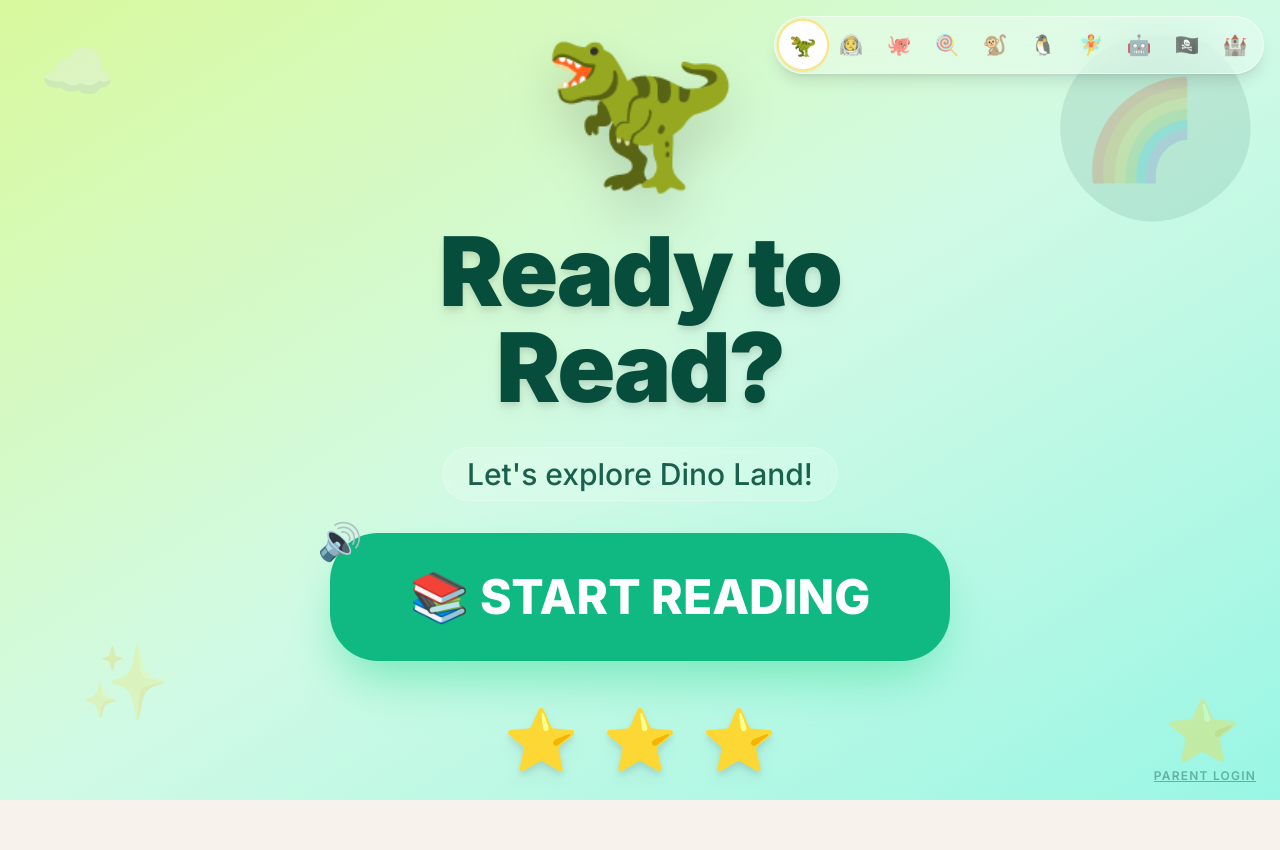
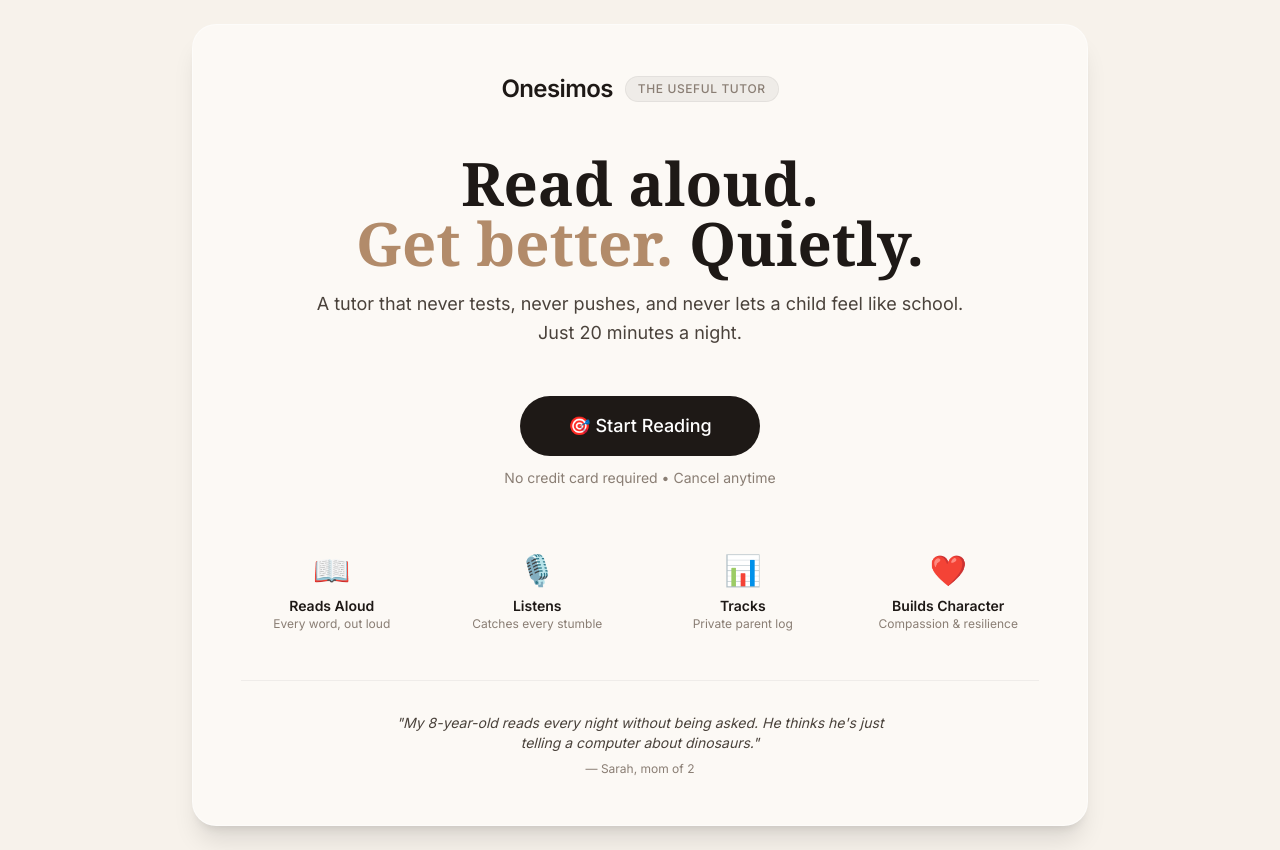
Before and after one commit to onesimoss/onesimos, a Next.js app: page / in a window 1280 px wide. Before the commit the page ends 800 px from the top, so only its background shows below. Built offline with nearby package versions, Linux system fonts and the light colour scheme.

Commit message:
Add reading screen and dashboard – update home button

```diff
--- a/app/page.tsx
+++ b/app/page.tsx
@@ -1,92 +1,77 @@
-"use client";
-import { useState } from "react";
-import Link from "next/link";
+export default function Home() {
+  return (
+    <main className="min-h-screen bg-[#f7f2eb] flex items-center justify-center p-6">
+      <div className="max-w-4xl w-full bg-[#fcf9f5] rounded-3xl shadow-xl p-12 border border-white/50 text-center">
 
-// Define a type for our theme keys
-type ThemeKey = "dino" | "space" | "ocean" | "candy" | "jungle" | "arctic" | "fairy" | "robot" | "pirate" | "castle";
-
-export default function ChildDashboard() {
-  const [theme, setTheme] = useState<ThemeKey>("dino");
-
-  // 10 Rich Theme Gradients & Mascots with TypeScript typing
-  const themes: Record<ThemeKey, { bg: string; text: string; button: string; mascot: string; name: string }> = {
-    dino: { bg: "bg-gradient-to-br from-lime-200 via-emerald-100 to-teal-200", text: "text-emerald-900", button: "bg-emerald-500 hover:bg-emerald-600 shadow-emerald-300", mascot: "🦖", name: "Dino Land" },
-    space: { bg: "bg-gradient-to-br from-indigo-900 via-purple-800 to-fuchsia-900", text: "text-white", button: "bg-fuchsia-500 hover:bg-fuchsia-600 shadow-fuchsia-900", mascot: "👨‍🚀", name: "Space Zone" },
-    ocean: { bg: "bg-gradient-to-br from-cyan-300 via-blue-400 to-indigo-400", text: "text-blue-950", button: "bg-blue-600 hover:bg-blue-700 shadow-blue-300", mascot: "🐙", name: "Ocean World" },
-    candy: { bg: "bg-gradient-to-br from-pink-300 via-rose-200 to-orange-200", text: "text-rose-900", button: "bg-rose-500 hover:bg-rose-600 shadow-rose-300", mascot: "🍭", name: "Candy Land" },
-    jungle: { bg: "bg-gradient-to-br from-yellow-200 via-amber-200 to-green-300", text: "text-amber-900", button: "bg-amber-500 hover:bg-amber-600 shadow-amber-300", mascot: "🐒", name: "Jungle Boogie" },
-    arctic: { bg: "bg-gradient-to-br from-blue-100 via-slate-100 to-purple-200", text: "text-slate-800", button: "bg-slate-600 hover:bg-slate-700 shadow-slate-300", mascot: "🐧", name: "Arctic Pals" },
-    fairy: { bg: "bg-gradient-to-br from-purple-200 via-pink-100 to-indigo-300", text: "text-purple-900", button: "bg-purple-500 hover:bg-purple-600 shadow-purple-300", mascot: "🧚", name: "Fairy Tales" },
-    robot: { bg: "bg-gradient-to-br from-gray-200 via-slate-300 to-gray-400", text: "text-gray-900", button: "bg-gray-700 hover:bg-gray-800 shadow-gray-300", mascot: "🤖", name: "Robot Lab" },
-    pirate: { bg: "bg-gradient-to-br from-amber-100 via-orange-200 to-red-300", text: "text-red-900", button: "bg-red-600 hover:bg-red-700 shadow-red-300", mascot: "🏴‍☠️", name: "Pirate Cove" },
-    castle: { bg: "bg-gradient-to-br from-fuchsia-200 via-purple-200 to-blue-200", text: "text-purple-900", button: "bg-purple-600 hover:bg-purple-700 shadow-purple-300", mascot: "🏰", name: "Castle Quest" }
-  };
-
-  const currentTheme = themes[theme];
-
-  return (
-    <div className={`min-h-screen ${currentTheme.bg} ${currentTheme.text} flex flex-col items-center justify-center p-6 transition-all duration-700 ease-in-out relative overflow-hidden`}>
-
-      {/* Cute Colorful Doodle Elements */}
-      <div className="absolute top-10 left-10 text-6xl opacity-20 animate-pulse">☁️</div>
-      <div className="absolute bottom-20 left-20 text-7xl opacity-20 animate-bounce">✨</div>
-      <div className="absolute top-20 right-20 text-8xl opacity-20 animate-spin-slow">🌈</div>
-      <div className="absolute bottom-10 right-10 text-6xl opacity-20 animate-pulse">⭐</div>
-      {/* SVG Doodle Blob */}
-      <svg className="absolute top-0 right-0 w-64 h-64 opacity-10 pointer-events-none" viewBox="0 0 200 200" xmlns="http://www.w3.org/2000/svg">
-        <path fill="currentColor" d="M45.7,-63.9C58.9,-54.1,68.6,-39.7,73.5,-23.3C78.4,-6.9,78.5,11.6,71.6,27.1C64.8,42.7,51.1,55.3,35.7,63.5C20.3,71.7,3.2,75.5,-14.3,71.3C-31.8,67.1,-49.7,54.9,-60.3,38.6C-70.9,22.3,-74.2,1.9,-69.8,-16.4C-65.4,-34.7,-53.3,-50.9,-38.5,-60.5C-23.7,-70.1,-6.2,-73.1,10.4,-72.4C27,-71.7,43.6,-67.3,45.7,-63.9Z" transform="translate(100 100)" />
-      </svg>
-
-      {/* Theme Selection */}
-      <div className="z-10 absolute top-4 right-4 flex gap-2 bg-white/30 p-2 rounded-full backdrop-blur-xl shadow-lg border border-white/50">
-        {Object.keys(themes).map((key) => (
-          <button
-            key={key}
-            onClick={() => setTheme(key as ThemeKey)}
-            title={themes[key as ThemeKey].name}
-            className={`w-10 h-10 rounded-full text-xl flex items-center justify-center transition-all duration-300 ${theme === key ? "bg-white scale-110 shadow-md ring-2 ring-offset-2 ring-[#FCE588]" : "hover:scale-110 opacity-70"}`}
-          >
-            {themes[key as ThemeKey].mascot}
-          </button>
-        ))}
-      </div>
-
-      {/* Main Content */}
-      <main className="relative z-10 flex flex-col items-center justify-center text-center gap-8 max-w-2xl">
-
-        {/* Animated Mascot */}
-        <div className="text-9xl md:text-[10rem] animate-bounce drop-shadow-2xl transform hover:scale-110 transition-transform duration-500">
-          {currentTheme.mascot}
+        {/* Brand */}
+        <div className="flex items-center justify-center gap-3 mb-12">
+          <h1 className="text-2xl font-semibold text-[#1e1916] tracking-tight">
+            Onesimos
+          </h1>
+          <span className="text-xs font-medium text-[#8a7e74] uppercase tracking-wider bg-black/5 px-3 py-1 rounded-full border border-black/5">
+            The Useful Tutor
+          </span>
         </div>
 
-        {/* Premium Type */}
-        <h1 className="text-5xl md:text-8xl font-black leading-tight drop-shadow-lg tracking-tight">
-          Ready to Read?
-        </h1>
-
-        <p className={`text-xl md:text-3xl font-medium opacity-90 backdrop-blur-sm bg-white/20 px-6 py-2 rounded-full border border-white/30`}>
-          Let's explore {currentTheme.name}!
-        </p>
-
-        {/* The MASSIVE Fun Button */}
-        <button className={`relative group ${currentTheme.button} text-white text-3xl md:text-5xl font-extrabold px-14 py-8 md:px-20 md:py-10 rounded-[3rem] shadow-2xl transform transition-all duration-300 hover:-translate-y-2 hover:shadow-3xl active:translate-y-0 active:scale-95`}>
-          <span className="absolute -top-3 -left-3 text-4xl animate-spin-slow">🔊</span>
-          📚 START READING
-        </button>
-
-        {/* Fun Star Rewards */}
-        <div className="flex gap-6 mt-4 text-5xl md:text-6xl drop-shadow-lg">
-          <span className="hover:scale-125 transition-transform">⭐</span>
-          <span className="hover:scale-125 transition-transform">⭐</span>
-          <span className="hover:scale-125 transition-transform">⭐</span>
+        {/* Hero */}
+        <div className="mb-12">
+          <h2 className="font-serif text-5xl md:text-6xl font-bold text-[#1e1916] leading-tight mb-4">
+            Read aloud.
+            <br />
+            <span className="text-[#b28b6a]">Get better.</span> Quietly.
+          </h2>
+          <p className="text-[#4a423b] text-lg max-w-2xl mx-auto leading-relaxed">
+            A tutor that never tests, never pushes, and never lets a child feel like school.
+            Just 20 minutes a night.
+          </p>
         </div>
 
-      </main>
+        {/* CTA Button - CHANGED to /read */}
+        <div className="text-center mb-16">
+          <a
+            href="/read"
+            className="inline-block bg-[#1e1916] text-white px-12 py-4 rounded-full text-lg font-medium hover:shadow-xl transition-all hover:-translate-y-0.5"
+          >
+            🎯 Start Reading
+          </a>
+          <p className="text-[#8a7e74] text-sm mt-3">
+            No credit card required • Cancel anytime
+          </p>
+        </div>
 
-      {/* Secret Parent Link */}
-      <Link href="/parent" className="absolute bottom-4 right-6 text-xs font-semibold uppercase tracking-widest underline opacity-40 hover:opacity-100 transition-opacity">
-        Parent Login
-      </Link>
-    </div>
+        {/* Features Grid */}
+        <div className="grid grid-cols-2 md:grid-cols-4 gap-6">
+          <div className="text-center">
+            <div className="text-3xl mb-2">📖</div>
+            <h3 className="font-semibold text-[#1e1916] text-sm">Reads Aloud</h3>
+            <p className="text-[#8a7e74] text-xs">Every word, out loud</p>
+          </div>
+          <div className="text-center">
+            <div className="text-3xl mb-2">🎙️</div>
+            <h3 className="font-semibold text-[#1e1916] text-sm">Listens</h3>
+            <p className="text-[#8a7e74] text-xs">Catches every stumble</p>
+          </div>
+          <div className="text-center">
+            <div className="text-3xl mb-2">📊</div>
+            <h3 className="font-semibold text-[#1e1916] text-sm">Tracks</h3>
+            <p className="text-[#8a7e74] text-xs">Private parent log</p>
+          </div>
+          <div className="text-center">
+            <div className="text-3xl mb-2">❤️</div>
+            <h3 className="font-semibold text-[#1e1916] text-sm">Builds Character</h3>
+            <p className="text-[#8a7e74] text-xs">Compassion & resilience</p>
+          </div>
+        </div>
+
+        {/* Testimonial */}
+        <div className="mt-12 pt-8 border-t border-black/5 text-center">
+          <p className="text-[#4a423b] italic text-sm max-w-lg mx-auto">
+            "My 8-year-old reads every night without being asked.
+            He thinks he's just telling a computer about dinosaurs."
+          </p>
+          <p className="text-[#8a7e74] text-xs mt-2">— Sarah, mom of 2</p>
+        </div>
+      </div>
+    </main>
   );
 }
```
Also changed, not shown: app/read/page.tsx (added, +124 -0 lines).
